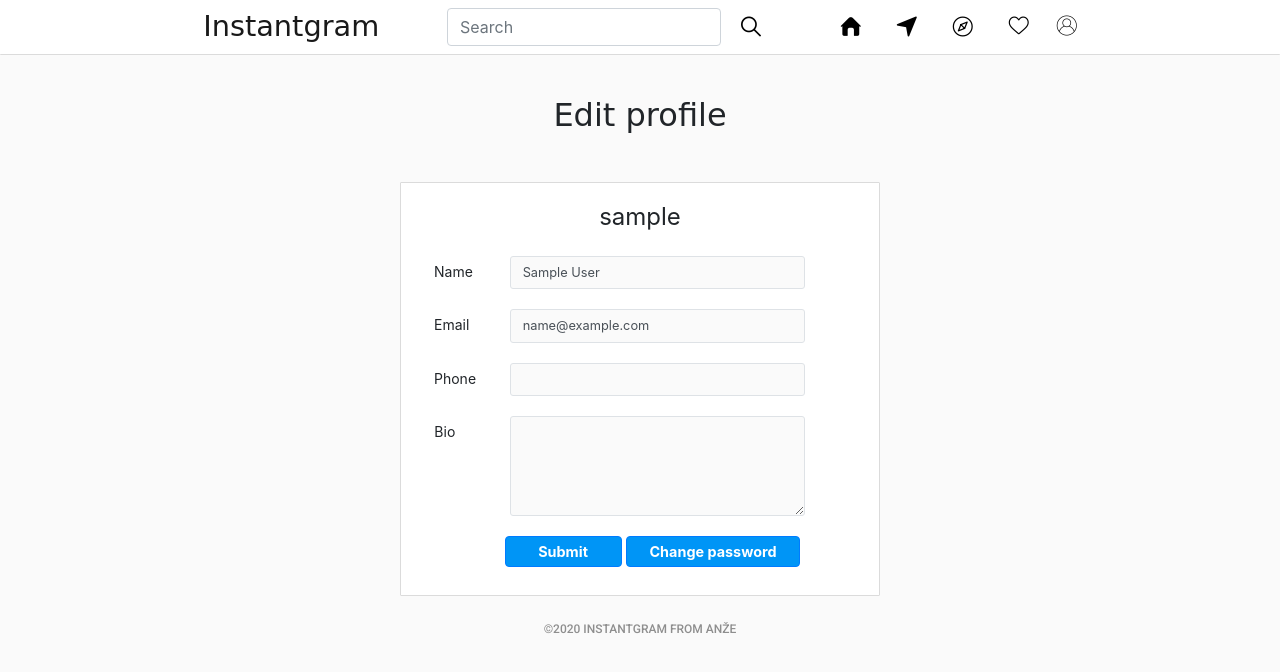
After one commit to anze285/iconnect, a PHP site: page /edit_profile.php in a window 1280 px wide. The commit adds this page. Shown: the top 672 px of the page. Run offline with PHP 8.4, Linux system fonts and the light colour scheme; the visitor is signed in with stand-in values (Sample User, id 1).

Commit message:
Profile edit added

```diff
--- a/css/style.css
+++ b/css/style.css
@@ -7,6 +7,16 @@ a:hover{
 }
 hr{
     height: 1px;
+}
+input {
+    box-shadow: none !important;
+}
+/*EDIT USER*/
+.w-35 {
+    width: 35%;
+}
+.w-60 {
+    width: 52%;
 }
 /*INDEX*/
 @media only screen and (max-width: 575px){
@@ -39,6 +49,19 @@ hr{
     line-height: 1rem;
 }
 /*NAVBAR*/
+.dropdown-menu {
+    right: -10px !important;
+    left: auto;
+    margin-top: 10px;
+}
+.profile-pic {
+    position: relative;
+    top: 7px;
+}
+.dropdown-item:active{
+    background-color: #efefef;
+    color: black;
+}
 .navbar-custom{
     border-bottom: 1px solid #dbdbdb;
     border-radius: 1px;;
@@ -62,6 +85,9 @@ hr{
     }
 }
 /*LOGIN and REGISTRATION*/
+.btn:active:focus{
+    box-shadow: none !important;
+}
 .bg-fafafa{
     background-color: #fafafa;
 }
@@ -74,7 +100,7 @@ hr{
 .login-main, .registration-main, .password-main{
     text-align: center;
 }
-.login-content, .registration-content, .password-content{
+.login-content, .registration-content{
     background-color: white;
     border: 1px solid #dbdbdb;
     padding: 20px 0;
@@ -83,6 +109,17 @@ hr{
     border-radius: 1px;
     align-items: center;
     max-width: 22rem;
+    width: 100%
+}
+.password-content{
+    background-color: white;
+    border: 1px solid #dbdbdb;
+    padding: 20px 0;
+    margin: 20px auto 10px;
+    -webkit-box-align: center;
+    border-radius: 1px;
+    align-items: center;
+    max-width: 30rem;
     width: 100%
 }
 .instantgram{
--- /dev/null
+++ b/edit_profile.php
@@ -0,0 +1,48 @@
+<?php
+include_once './header.php';
+include_once './database.php';
+
+$query = "SELECT name, username, email, bio, phone_number FROM users WHERE id = ?";
+$stmt = $pdo->prepare($query);
+$stmt->execute([$_SESSION['user_id']]);
+$user = $stmt->fetch();
+?>
+<h2 class="mt-5 pt-5 text-center instantgram font-weight-normal">Edit profile</h2>
+<div class="password-main mt-5 mb-4">
+    <div class="password-content">
+        <h4 class="mb-4 font-weight-normal"><?php echo $user['username']; ?></h4>
+        <form action="update_profile.php" method="post">
+            <div class="form-group row">
+                <label for="colFormLabelSm" class="col-sm-2 col-form-label col-form-label-sm pl-md-5">Name</label>
+                <div class="col-sm-10">
+                    <input type="text" name="name" id="colFormLabelSm" class="form-control mb-1 w-75 border bg-fafafa fs-1 ml-md-4 mx-auto" value="<?php echo $user['name']; ?>" required="required" />
+                </div>
+            </div>
+            <div class="form-group row">
+                <label for="colFormLabelSm" class="col-sm-2 col-form-label col-form-label-sm pl-md-5">Email</label>
+                <div class="col-sm-10">
+                    <input type="email" name="email" id="colFormLabelSm" class="form-control mb-1 w-75 border bg-fafafa fs-1 ml-md-4 mx-auto" value="<?php echo $user['email']; ?>" required="required" />
+                </div>
+            </div>
+            <div class="form-group row">
+                <label for="colFormLabelSm" class="col-sm-2 col-form-label col-form-label-sm pl-md-5">Phone</label>
+                <div class="col-sm-10">
+                    <input type="text" name="phone" id="colFormLabelSm" class="form-control mb-1 w-75 border bg-fafafa fs-1 ml-md-4 mx-auto" value="<?php echo $user['phone_number']; ?>" />
+                </div>
+            </div>
+            <div class="form-group row">
+                <label for="colFormLabelSm" class="col-sm-2 col-form-label col-form-label-sm pl-md-5">Bio</label>
+                <div class="col-sm-10">
+                    <textarea name="bio" id="colFormLabelSm" class="form-control mb-1 w-75 border bg-fafafa fs-1 ml-md-4 mx-auto" style="height: 100px;"><?php echo $user['bio']; ?></textarea>
+                </div>
+            </div>
+            <div class="w-75 ml-5 pl-4">
+                <input type="submit" class="btn btn-primary w-35 mb-2 fs-1 mt-0 font-weight-bolder bg-0095F6 p-1 first-button fs-2 ml-md-4" value="Submit" />
+                <a class="btn btn-primary w-60 mb-2 fs-1 mt-0 font-weight-bolder bg-0095F6 p-1 first-button fs-2" href="password.php">Change password</a>
+            </div>
+        </form>
+    </div>
+</div>
+<?php
+include_once './footer.php';
+?>
--- a/header.php
+++ b/header.php
@@ -63,7 +63,19 @@ include_once './session.php';
                                           <a class="nav-link" href="#"><span class="flaticon-heart"></span></a>
                                     </li>
                                     <li class="nav-item">
-                                          <a class="nav-link" href="#"><span class="flaticon-user"></span></a>
+                                          <div class="dropdown">
+                                                <a class="mt-4" href="#" role="button" id="dropdownMenuLink" data-toggle="dropdown" aria-haspopup="true" aria-expanded="false">
+                                                      <span class="flaticon-user profile-pic"></span>
+                                                </a>
+
+                                                <div class="dropdown-menu" aria-labelledby="dropdownMenuLink">
+                                                      <a class="dropdown-item" href="profile.php">Profile</a>
+                                                      <a class="dropdown-item" href="saved.php">Saved</a>
+                                                      <a class="dropdown-item" href="edit_profile.php">Edit profile</a>
+                                                      <div class="dropdown-divider"></div>
+                                                      <a class="dropdown-item" href="sign_out.php">Log Out</a>
+                                                </div>
+                                          </div>
                                     </li>
                                     <!--<li class="nav-item dropdown">
                                           <a class="nav-link dropdown-toggle" href="#" id="navbarDropdown" role="button" data-toggle="dropdown" aria-haspopup="true" aria-expanded="false">
--- a/login_check.php
+++ b/login_check.php
@@ -18,6 +18,9 @@ if (!empty($email) && !empty($pass)) {
             header("Location: index.php");
             die();
         }
+        else {
+            header("Location: login.php");
+        }
     }
 }
 header("Location: login.php");
```
Also changed, not shown: password.php (+13 -5 lines), update_profile.php (added, +41 -0 lines), profile.php (added), save.php (added).
